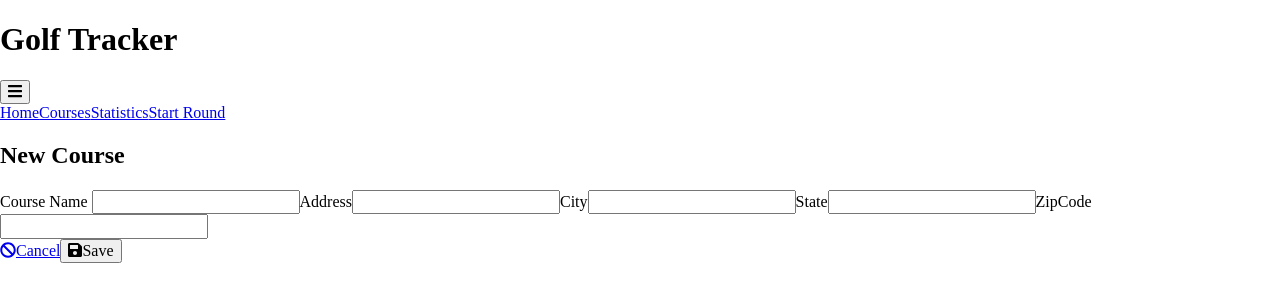
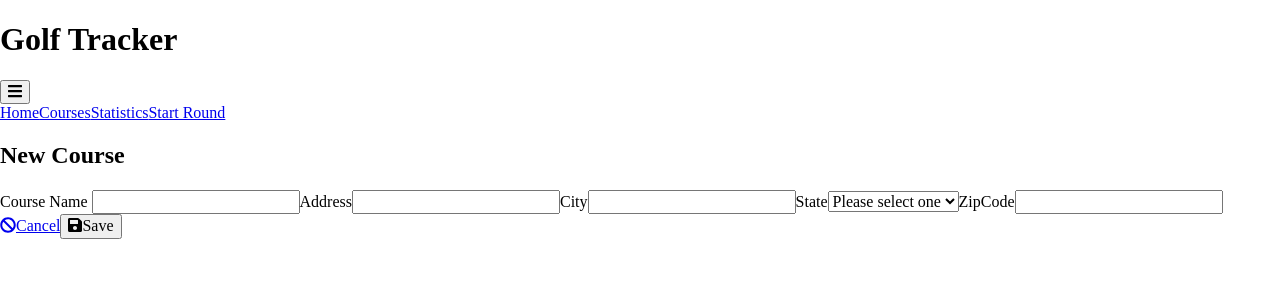
Before and after one commit to randyL78/golf_tracker, a React app in the folder client/: page /courses/new in a window 1280 px wide. Shown: the top 302 px of the page. Built offline with nearby package versions, Linux system fonts and the light colour scheme.

Commit message:
Add new course view and functions

```diff
--- a/client/src/components/App.jsx
+++ b/client/src/components/App.jsx
@@ -1,6 +1,7 @@
 // dependencies
 import React, { Component } from 'react';
 import { BrowserRouter, Route, Switch, Redirect } from 'react-router-dom';
+
 
 // static data
 import initialState from './InitialState.js';
@@ -12,7 +13,7 @@
 import ErrorPage from './Error/ErrorPage';
 import Home from './Home/Home';
 import Courses from './Courses/Courses';
-import CourseEdit from './Courses/CourseEdit';
+import CourseEdit from './Courses/CourseNew';
 import Rounds from './Rounds/Rounds';
 import Statistics from './Statistics/Statistics';
 
@@ -32,6 +33,7 @@
     // bind `this` to event listeners
     this.updateScreenSize = this.updateScreenSize.bind(this);
     this.handleDeleteCourse = this.handleDeleteCourse.bind(this);
+    this.handleSaveCourse = this.handleSaveCourse.bind(this);
   }
 
   /* -=-=-=-=-=-=-=-=-=-=-=-=-=-=-=-=-=-=-=-=-=-=-=-=
@@ -95,8 +97,19 @@
   }
 
   // handle saving a new course
-  handleSaveCourse() {
-    console.log('Hooray! I\'m saved!');
+  handleSaveCourse(newCourse, history) {
+
+    this.setState(prevState => ({
+      data: {
+        ...prevState.data,
+        courses: [
+          ...prevState.data.courses,
+          newCourse
+        ]
+      }
+    }))
+
+    history.push('/courses');
   }
 
 
@@ -120,8 +133,9 @@
               />} />
 
             {/* Create a new course */}
-            <Route exact path="/courses/new" render={() =>
+            <Route exact path="/courses/new" render={props =>
               <CourseEdit
+                history={props.history}
                 screenSize={this.state.screenSize}
                 handleSaveCourse={this.handleSaveCourse} />}
             />
--- a/client/src/components/Courses/CourseEdit.jsx
+++ /dev/null
@@ -1,78 +0,0 @@
-// dependencies
-import React, { Component } from 'react';
-import PropTypes from 'prop-types';
-import { FontAwesomeIcon } from '@fortawesome/react-fontawesome';
-import { faBan, faSave } from '@fortawesome/free-solid-svg-icons';
-
-// components
-import { Logo, Navigation, Title } from '../../shared/Layout';
-import { Button, LinkButton } from '../../shared/Buttons/Button';
-import Container, { ButtonContainer, FormContainer } from '../../shared/Containers/Container';
-
-
-
-
-// styles
-import styles from './CourseEdit.scss';
-
-/**
- * CourseEdit.jsx
- * Stateful form component for handling adding and editing of courses
- */
-class CourseEdit extends Component {
-  constructor(props) {
-    super(props)
-  }
-
-  render() {
-    return (
-      <div className={styles.CourseEdit}>
-        <Logo inline={true} />
-        <Navigation showMenu={this.props.screenSize !== 'large'} />
-        <Container >
-          <Title title="New Course" />
-          <FormContainer>
-            <label >
-              <span>Course Name <span className={styles.required}>
-                {this.props.validation.name ? "*Required" : ""}
-              </span></span><input required />
-            </label>
-            <label >
-              <span>Address</span><input />
-            </label>
-            <label >
-              <span>City</span><input />
-            </label>
-            <label >
-              <span>State</span><input className={styles.half} />
-            </label>
-            <label >
-              <span>ZipCode</span><input className={styles.half} />
-            </label>
-          </FormContainer>
-          <ButtonContainer>
-            <LinkButton to="/courses" style="Info" text="Cancel" >
-              <FontAwesomeIcon icon={faBan} />
-            </LinkButton>
-            <Button text="Save" handleOnClick={this.props.handleSaveCourse}>
-              <FontAwesomeIcon icon={faSave} />
-            </Button>
-          </ButtonContainer>
-        </Container>
-      </div>
-    );
-  }
-}
-
-CourseEdit.defaultProps = {
-  validation: {
-    name: false
-  }
-}
-
-CourseEdit.propTypes = {
-  screenSize: PropTypes.oneOf(['small', 'medium', 'large'])
-}
-
-
-export default CourseEdit;
--- /dev/null
+++ b/client/src/components/Courses/CourseNew.jsx
@@ -0,0 +1,202 @@
+// dependencies
+import React, { Component } from 'react';
+import PropTypes from 'prop-types';
+import { FontAwesomeIcon } from '@fortawesome/react-fontawesome';
+import { faBan, faSave } from '@fortawesome/free-solid-svg-icons';
+import uuidv4 from 'uuid/v4';
+
+// components
+import { Logo, Navigation, Title } from '../../shared/Layout';
+import { Button, LinkButton } from '../../shared/Buttons/Button';
+import Container, { ButtonContainer, FormContainer } from '../../shared/Containers/Container';
+
+
+
+
+// styles
+import styles from './CourseNew.scss';
+
+/**
+ * CourseEdit.jsx
+ * Stateful form component for handling adding and editing of courses
+ */
+class CourseEdit extends Component {
+  constructor(props) {
+    super(props)
+
+    this.state = {
+      name: '',
+      city: '',
+      address: '',
+      state: '',
+      zip: '',
+      nameValid: true
+    }
+
+    this.handleValidation = this.handleValidation.bind(this);
+  }
+
+  // TODO: UNSAFE OPERATION! In future iteration make sure to sanitize
+  // the data before storing it!
+  handleValidation() {
+    let { name, address, city, state, zip } = this.state;
+    let { history } = this.props;
+    if (name) {
+      let newCourse = {
+        id: uuidv4(),
+        name,
+        address,
+        city,
+        state,
+        zip,
+      }
+
+      this.props.handleSaveCourse(newCourse, history);
+    } else {
+      this.setState({ nameValid: false })
+    }
+  }
+
+  handleInputChange(value, stateMember) {
+    this.setState({ [stateMember]: value })
+  }
+
+  handleSelectChange(state) {
+    this.setState({ state })
+  }
+
+  render() {
+    let { name, address, city, state, zip, nameValid } = this.state;
+    return (
+      <div className={styles.CourseEdit}>
+        <Logo inline={true} />
+        <Navigation showMenu={this.props.screenSize !== 'large'} />
+        <Container >
+          <Title title="New Course" />
+          <FormContainer>
+            <label >
+              <span>Course Name <span className={styles.required}>
+                {nameValid ? "" : "*Required"}
+              </span></span>
+              <input
+                name="name"
+                className={nameValid ? "" : styles.required}
+                required
+                value={name}
+                onChange={e => this.handleInputChange(e.target.value, "name")}
+              />
+            </label>
+            <label >
+              <span>Address</span>
+              <input
+                name="address"
+                value={address}
+                onChange={e => this.handleInputChange(e.target.value, "address")}
+              />
+            </label>
+            <label >
+              <span>City</span>
+              <input
+                name="city"
+                value={city}
+                onChange={e => this.handleInputChange(e.target.value, "city")}
+              />
+            </label>
+            <label >
+              <span>State</span>
+              <select
+                className={styles.half}
+                value={state} onChange={e => this.handleSelectChange(e.target.value)}>
+                <option value="" disabled>Please select one</option>
+                <option value="AL">AL</option>
+                <option value="AK">AK</option>
+                <option value="AR">AR</option>
+                <option value="AZ">AZ</option>
+                <option value="CA">CA</option>
+                <option value="CO">CO</option>
+                <option value="CT">CT</option>
+                <option value="DC">DC</option>
+                <option value="DE">DE</option>
+                <option value="FL">FL</option>
+                <option value="GA">GA</option>
+                <option value="HI">HI</option>
+                <option value="IA">IA</option>
+                <option value="ID">ID</option>
+                <option value="IL">IL</option>
+                <option value="IN">IN</option>
+                <option value="KS">KS</option>
+                <option value="KY">KY</option>
+                <option value="LA">LA</option>
+                <option value="MA">MA</option>
+                <option value="MD">MD</option>
+                <option value="ME">ME</option>
+                <option value="MI">MI</option>
+                <option value="MN">MN</option>
+                <option value="MO">MO</option>
+                <option value="MS">MS</option>
+                <option value="MT">MT</option>
+                <option value="NC">NC</option>
+                <option value="NE">NE</option>
+                <option value="NH">NH</option>
+                <option value="NJ">NJ</option>
+                <option value="NM">NM</option>
+                <option value="NV">NV</option>
+                <option value="NY">NY</option>
+                <option value="ND">ND</option>
+                <option value="OH">OH</option>
+                <option value="OK">OK</option>
+                <option value="OR">OR</option>
+                <option value="PA">PA</option>
+                <option value="RI">RI</option>
+                <option value="SC">SC</option>
+                <option value="SD">SD</option>
+                <option value="TN">TN</option>
+                <option value="TX">TX</option>
+                <option value="UT">UT</option>
+                <option value="VT">VT</option>
+                <option value="VA">VA</option>
+                <option value="WA">WA</option>
+                <option value="WI">WI</option>
+                <option value="WV">WV</option>
+                <option value="WY">WY</option>
+              </select>
+            </label>
+            <label >
+              <span>ZipCode</span>
+              <input
+                name="zip"
+                value={zip}
+                className={styles.half}
+                onChange={e => this.handleInputChange(e.target.value, "zip")}
+              />
+            </label>
+          </FormContainer>
+          <ButtonContainer>
+            <LinkButton to="/courses" style="Info" text="Cancel" >
+              <FontAwesomeIcon icon={faBan} />
+            </LinkButton>
+            <Button
+              text="Save"
+              handleOnClick={this.handleValidation}
+            >
+              <FontAwesomeIcon icon={faSave} />
+            </Button>
+          </ButtonContainer>
+        </Container>
+      </div>
+    );
+  }
+}
+
+CourseEdit.defaultProps = {
+  validation: {
+    name: false
+  }
+}
+
+CourseEdit.propTypes = {
+  screenSize: PropTypes.oneOf(['small', 'medium', 'large'])
+}
+
+
+export default CourseEdit;
--- a/client/src/components/Courses/CourseEdit.scss
+++ b/client/src/components/Courses/CourseNew.scss
@@ -12,18 +12,26 @@
     font-weight: bold;
   }
 
-  input {
+  input, select {
+    max-width: 500px;
     margin-top: .25em;
     line-height: 2em;
     border-radius: 5px;
     outline: none;
+    background-color: $text-white;
+    height: 2em;
+    max-height: 2em;
   }
 
-  .required {
+  span.required {
     color: $text-red;
   }
 
+  input.required {
+    border: 2px solid $text-red;
+  }
+
   .half {
-    flex-basis: 45%;
+    max-width: 200px;
   }
 }
--- a/client/src/components/Courses/CourseRow.scss
+++ b/client/src/components/Courses/CourseRow.scss
@@ -41,6 +41,7 @@
 
   .state {
     @extend %span;
+    flex: 0 0 20px;
   }
 
   .delete {
--- a/client/src/components/Courses/Courses.jsx
+++ b/client/src/components/Courses/Courses.jsx
@@ -49,7 +49,10 @@
 Courses.propTypes = {
   screenSize: PropTypes.oneOf(['small', 'medium', 'large']),
   courses: PropTypes.arrayOf(PropTypes.shape({
-    id: PropTypes.number.isRequired,
+    id: PropTypes.oneOfType([
+      PropTypes.string,
+      PropTypes.number
+    ]).isRequired,
     name: PropTypes.string.isRequired,
     city: PropTypes.string,
     state: PropTypes.string,
```
